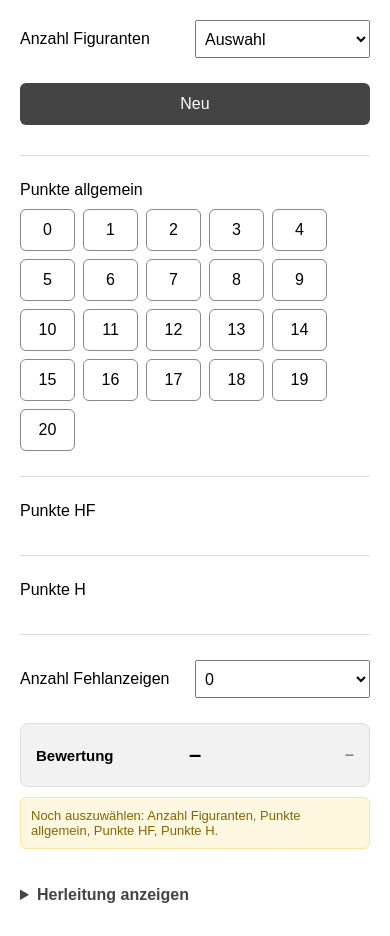
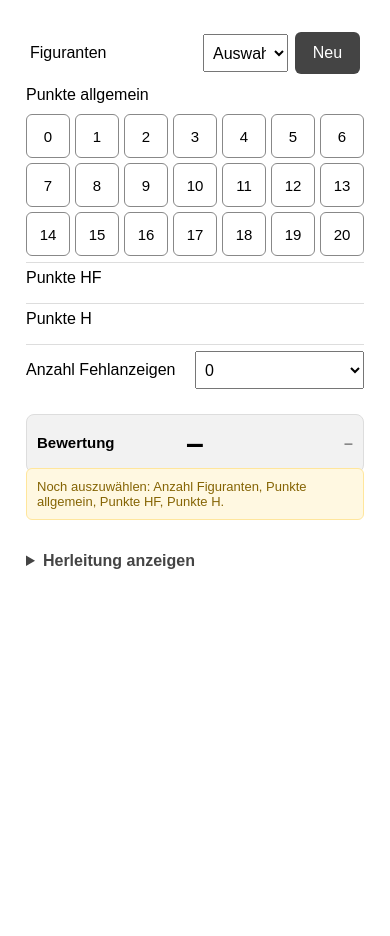
Before and after one commit to clawag/khbewertung, a plain HTML site: page index.html in a window 390 px wide. After the commit the page ends 844 px from the top, so only its background shows below. Drawn offline with Linux system fonts and the light colour scheme.

Commit message:
Add files via upload

```diff
--- a/index.html
+++ b/index.html
@@ -21,11 +21,12 @@
 </head>
 <body>
 
-    <!-- Anzahl Figuranten -->
 
-    <div class="eingabezeile">
+<!-- Figuranten und Neu in einer Zeile -->
+
+<div class="kopfzeile">
     <label class="beschriftung" for="figuranten">
-            Anzahl Figuranten
+        Figuranten
     </label>
 
     <select id="figuranten">
@@ -35,15 +36,12 @@
         <option value="3">3</option>
         <option value="4">4</option>
     </select>
-    </div>
-
-    <!-- Button Neu -->
 
     <button type="button" class="neu-button" id="neu">
         Neu
     </button>
+</div>
 
-    <hr class="trennlinie">
 
     <!-- Punkte allgemein -->
 
--- a/style.css
+++ b/style.css
@@ -192,3 +192,135 @@ select {
 .eingabe-hinweis[hidden] {
     display: none;
 }
+
+/* ==========================================
+   KOMPAKTE KOPFZEILE
+========================================== */
+
+.kopfzeile {
+    display: grid;
+    grid-template-columns: 1fr 90px 70px;
+    align-items: center;
+    gap: 10px;
+    padding: 8px 10px;
+}
+
+.kopfzeile .beschriftung {
+    white-space: nowrap;
+}
+
+.kopfzeile select {
+    width: 100%;
+    min-width: 0;
+}
+
+.kopfzeile .neu-button {
+    width: 100%;
+    margin: 0;
+    padding: 10px 5px;
+}
+
+
+/* ==========================================
+   ABSTÄNDE KOMPAKTER
+========================================== */
+
+.kriterium {
+    margin: 8px 0;
+}
+
+.kriterium .beschriftung {
+    margin-bottom: 6px;
+}
+
+.trennlinie {
+    margin: 8px 0;
+}
+
+
+/* ==========================================
+   PUNKTEBUTTONS
+========================================== */
+
+.punkte-container {
+    display: grid;
+    grid-template-columns: repeat(7, 1fr);
+    gap: 6px;
+}
+
+.punkte-button {
+    width: 100%;
+    min-width: 0;
+    min-height: 42px;
+    padding: 5px 2px;
+    margin: 0;
+    font-size: 15px;
+    touch-action: manipulation;
+}
+
+
+/* ==========================================
+   BEWERTUNG
+========================================== */
+
+.bewertungsblock {
+    margin: 10px 0;
+    padding: 10px;
+}
+
+.bewertung-punktzahl {
+    font-size: 32px;
+}
+
+.bewertung-label {
+    margin-bottom: 3px;
+}
+
+
+/* ==========================================
+   HERLEITUNG
+========================================== */
+
+.herleitung {
+    margin-top: 8px;
+}
+
+.herleitung-inhalt {
+    padding-top: 6px;
+}
+
+
+/* ==========================================
+   HANDYOPTIMIERUNG
+========================================== */
+
+@media (max-width: 480px) {
+
+    body {
+        padding: 6px;
+    }
+
+    .kopfzeile {
+        grid-template-columns: 1fr 85px 65px;
+        gap: 7px;
+        padding: 6px 4px;
+    }
+
+    .punkte-container {
+        grid-template-columns: repeat(7, 1fr);
+        gap: 5px;
+    }
+
+    .punkte-button {
+        min-height: 44px;
+        font-size: 15px;
+    }
+
+    .kriterium {
+        margin: 6px 0;
+    }
+
+    .trennlinie {
+        margin: 6px 0;
+    }
+}
```
Lines whose indentation alone changed are shown as unchanged.
